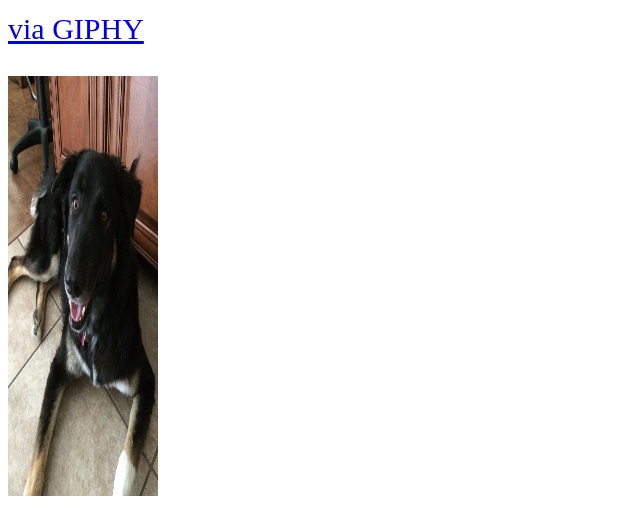
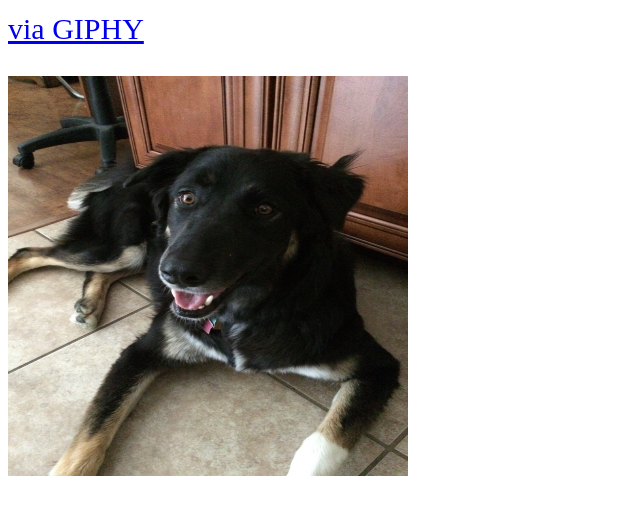
Before and after one commit to MichaelRyanLangston/MichaelRyanLangston.github.io, a plain HTML site: page index.html in a window 1280 px wide. Shown: the part 970-1478 px from the top of the page, without its empty margins (0-640 px from the left). Drawn offline with Linux system fonts and the light colour scheme.

Commit message:
fixing my image

```diff
--- a/index.html
+++ b/index.html
@@ -18,6 +18,6 @@
 	</ul>
 	<p> Alright nuff said! please smash the like/subscribe button and comment you favorite animal down below. Thanks Michaelphiles!! </p>
 	<iframe src="https://giphy.com/embed/JIX9t2j0ZTN9S" width="480" height="480" frameBorder="0" class="giphy-embed" allowFullScreen></iframe><p><a href="https://giphy.com/gifs/JIX9t2j0ZTN9S">via GIPHY</a></p>
-<img src="IMG_1583.jpeg" width="150" height="420"/>
+<img src="IMG_1583.jpeg" width="400" height="400"/>
 </body>
 </html>
```
